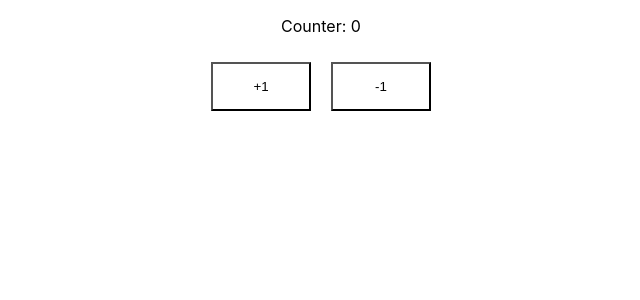
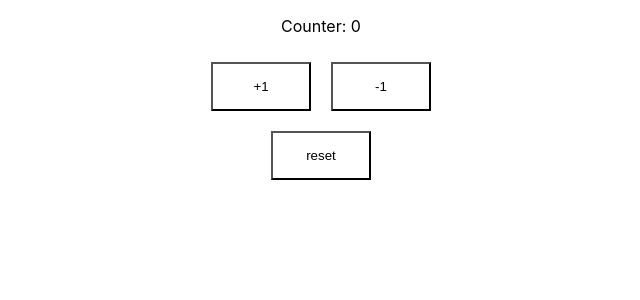
Before and after one commit to love-coding-pl/React-Hooks-Examples, a React (Create React App) app: page / in a window 1280 px wide. Shown: the top 300 px of the page, without its empty margins (319-959 px from the left). Built offline with nearby package versions, Linux system fonts and the light colour scheme.

Commit message:
useReducer hook - set state in one function with switch options

```diff
--- a/src/components/hookExample.js
+++ b/src/components/hookExample.js
@@ -8,12 +8,18 @@ const HookExample = () => {
                 return {count: state.count + 1};
             case 'substract':
                 return {count: state.count - 1};
+            case "reset":
+                return action.setInitState;
             default:
-                return {count: state}
+                return {count: state};
         }
     }
 
-    // state - Declaring new state variable, called "counter"
+    const init = () => {
+        return {count: 0}
+    }
+
+    // state - Declaring new state variable, called "counter" and initial count state
     const [counter, setCounter] = useReducer(switchOption, {
         count: 0
     });
@@ -22,6 +28,9 @@ const HookExample = () => {
       <p> Counter: {counter.count} </p>
       <button onClick={() => setCounter({type: "add"})} > +1 </button>
       <button onClick={() => setCounter({type: "substract"})} > -1 </button>
+      <div>
+         <button onClick={() => setCounter({type: "reset", setInitState: init()})} > reset </button>
+      </div>
     </div>
   );
 }
```
